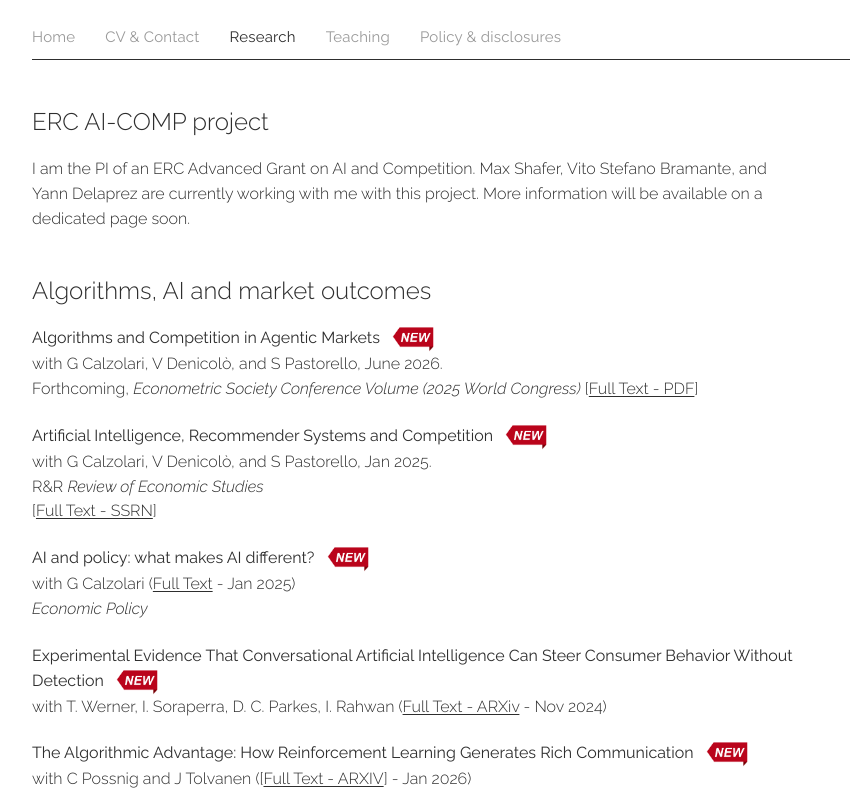
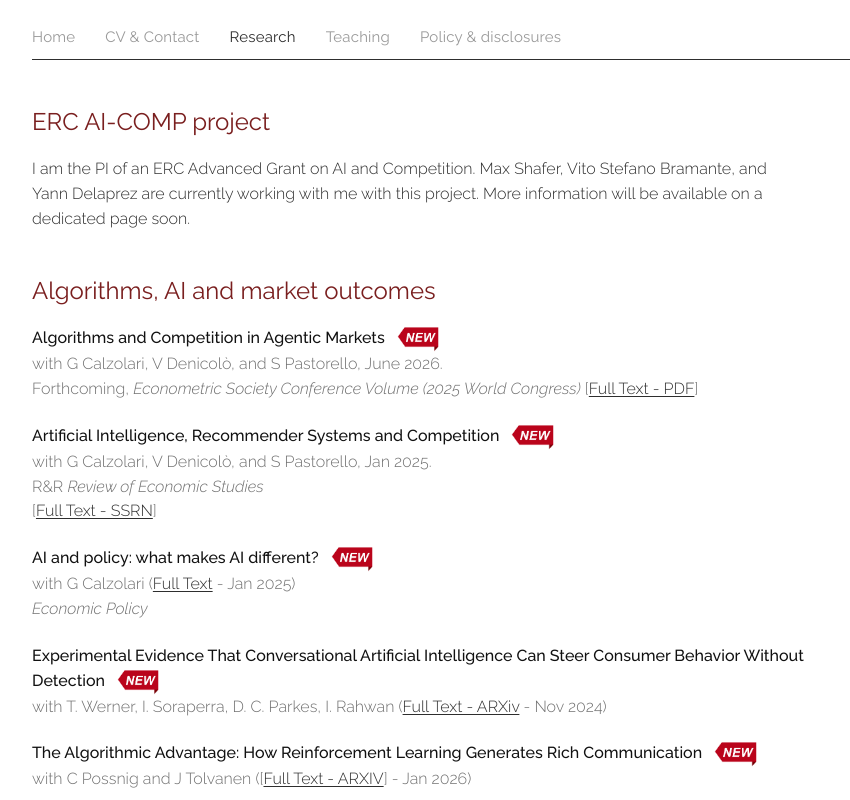
Before and after one commit to emiliocalvano-design/Emilios-Homepage, a website: page research.html in a window 1280 px wide. Shown: the top 800 px of the page, 142-992 px from the left. Drawn offline with Linux system fonts and the light colour scheme.

Commit message:
Styles: emphasize group headings (maroon) and entry titles/meta
Co-Authored-By: Claude Opus 4.8 <noreply@anthropic.com>

```diff
--- a/styles.css
+++ b/styles.css
@@ -144,14 +144,15 @@ h1, h2, h3 { font-weight: 300; line-height: 1.2; }
 /* ---------- Research / Teaching content ---------- */
 .content h2.group {
   font-size: 24px;
-  font-weight: 300;
+  font-weight: 400;
+  color: var(--maroon);
   margin: 46px 0 20px;
   border-bottom: 0;
 }
 .content .lead { max-width: 760px; }
 .entry { margin: 0 0 22px; max-width: 820px; }
-.entry .title { font-weight: 400; }
-.entry .meta { color: var(--ink); }
+.entry .title { font-weight: 500; color: #111; }
+.entry .meta { color: #6f6f6f; }
 .entry .venue { font-style: italic; }
 .badge { vertical-align: middle; height: 26px; margin-left: 8px; }
 .erc-logo { float: right; width: 110px; height: auto; margin: 0 0 10px 20px; }
```
